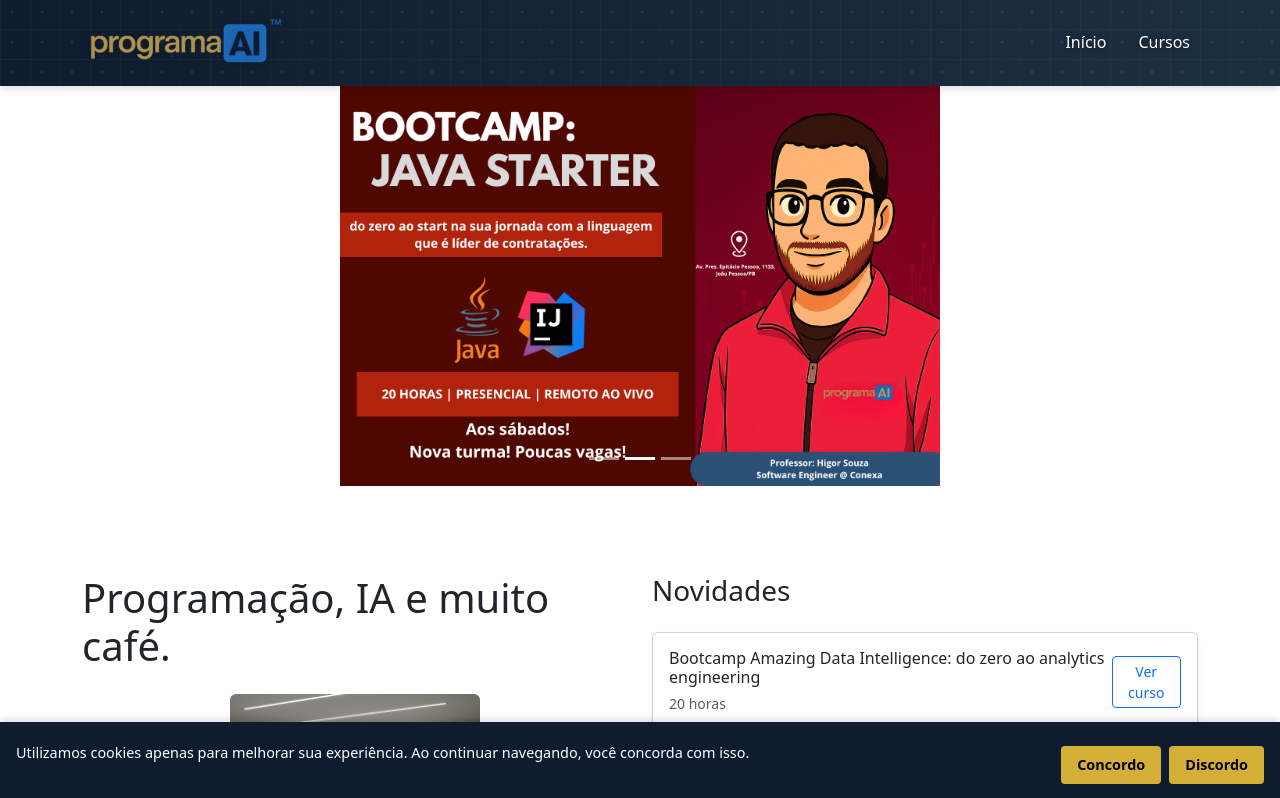
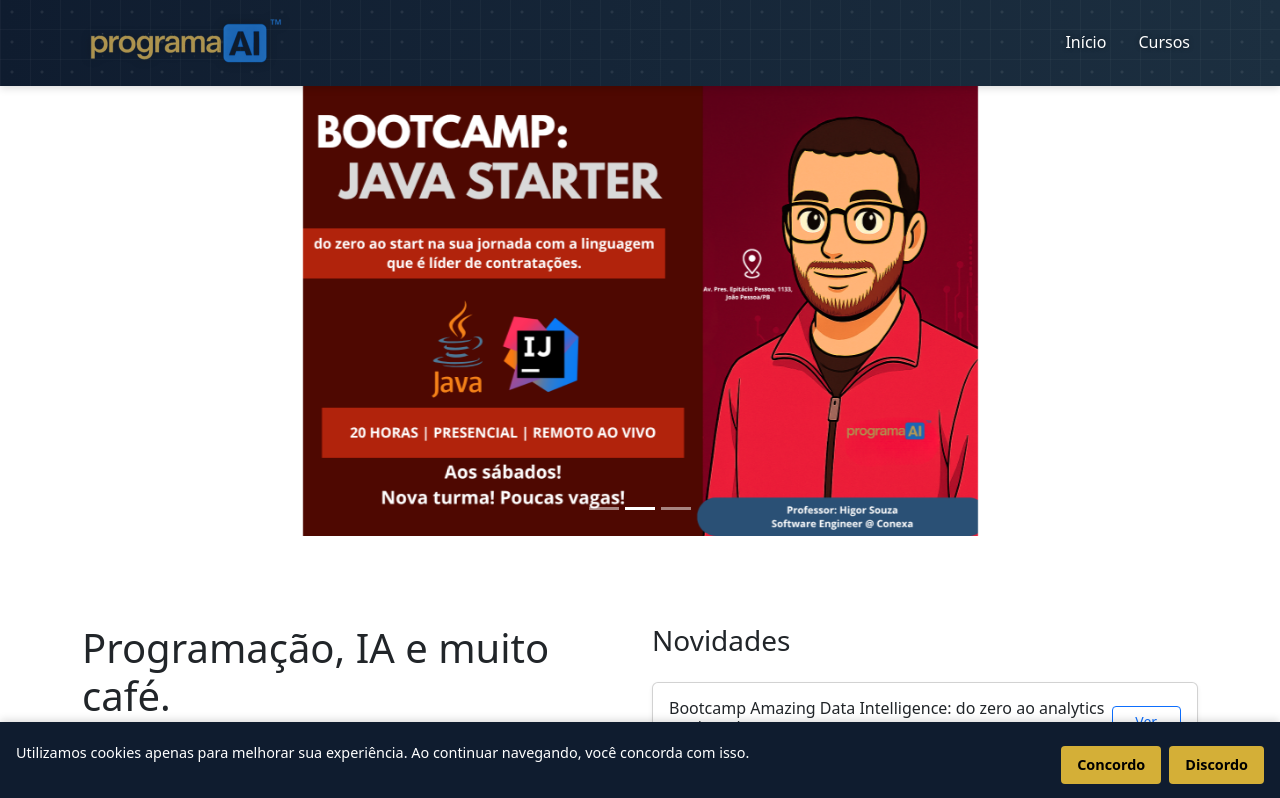
Before and after one commit to kelsonvictr/programaai-frontend, a React (Vite) app: page / in a window 1280 px wide. Shown: the top 798 px of the page. Built offline with nearby package versions, Linux system fonts and the light colour scheme.

Commit message:
fix: carrousel

```diff
--- a/src/components/BannerCarousel.module.css
+++ b/src/components/BannerCarousel.module.css
@@ -10,17 +10,18 @@
 }
 
 .image {
-  display: inline-block;
   width: 100%;
   height: auto;
-  max-height: 400px; /* 👈 limite de altura no desktop */
+  max-height: 450px; /* altura máxima no desktop */
   object-fit: contain;
   object-position: center;
+  padding: 0 1rem; /* opcional: margens laterais pequenas */
 }
 
-/* 👇 Responsivo para telas menores */
+/* Reduz altura no mobile para melhor experiência */
 @media (max-width: 768px) {
   .image {
     max-height: 250px;
+    padding: 0;
   }
 }
```
